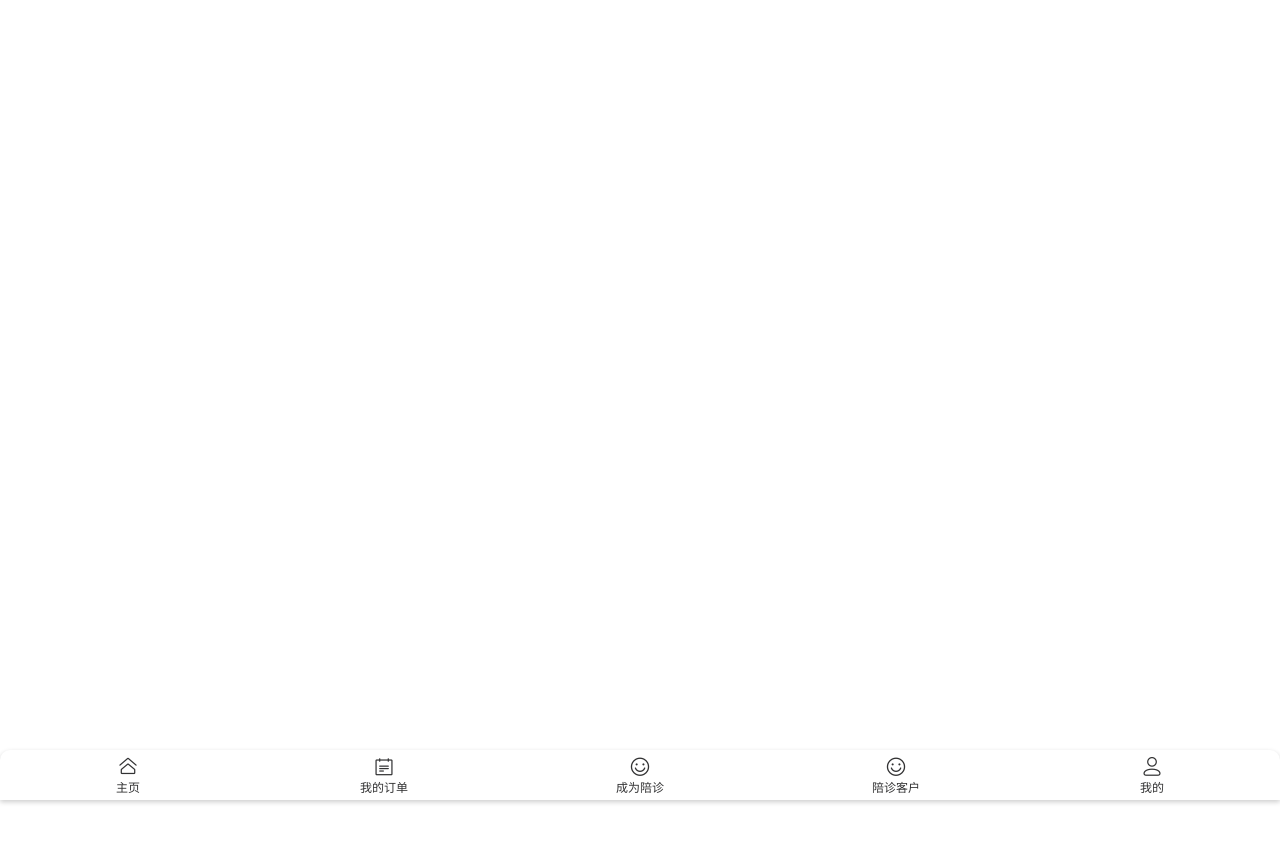
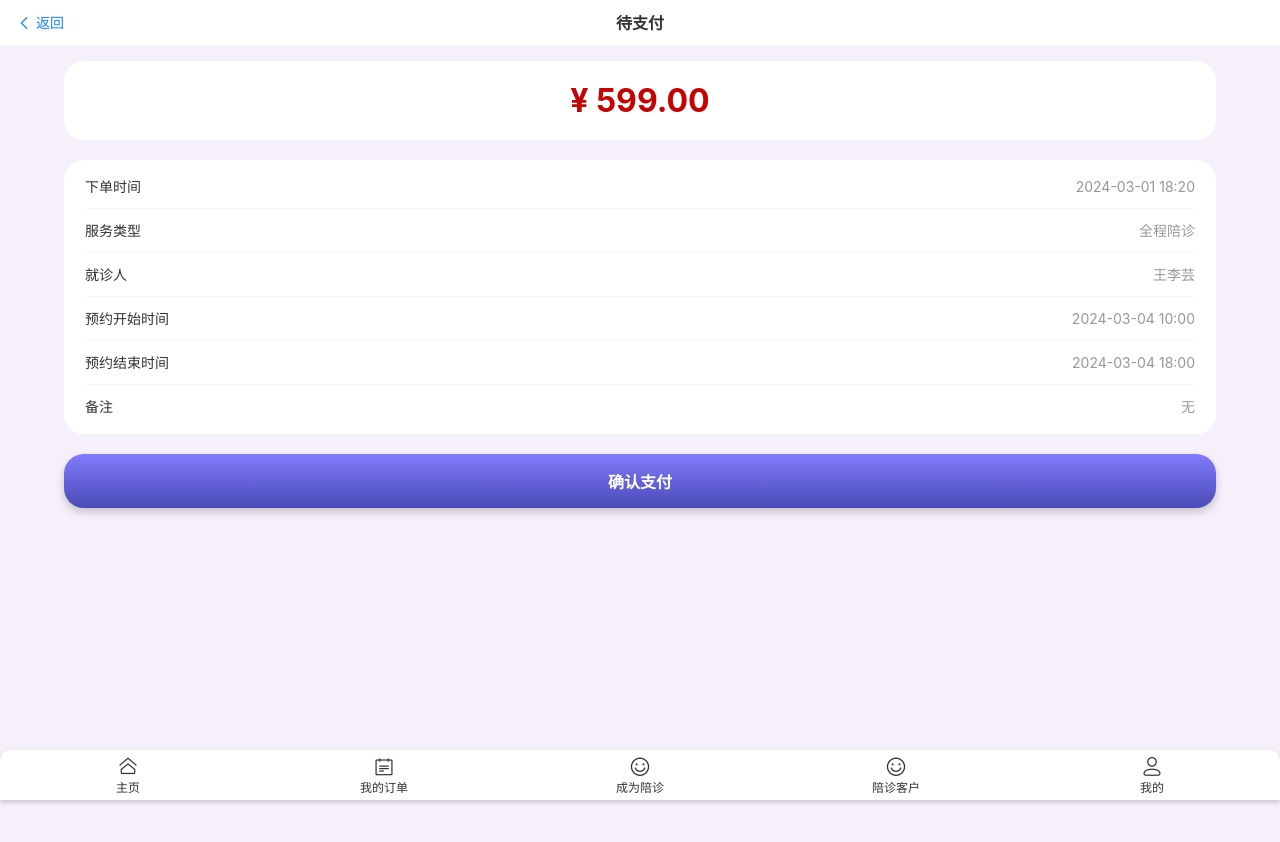
Before and after one commit to ROBINRUGAN/healthdb, a Vue app: page /payment in a window 1280 px wide. Shown: the top 842 px of the page. Before the commit the page ends 800 px from the top, so only its background shows below. Built offline with nearby package versions, Linux system fonts and the light colour scheme.

Commit message:
add: 新增收银台静态和服务提示

```diff
--- a/src/router/index.ts
+++ b/src/router/index.ts
@@ -16,6 +16,7 @@ import CommentDetailView from '@/views/CommentDetailView.vue'
 import OrderDetailView from '@/views/OrderDetailView.vue'
 import ArticleView from '@/views/ArticleView.vue'
 import { useAuthStore } from '@/stores/auth'
+import PaymentView from '@/views/PaymentView.vue'
 const router = createRouter({
   history: createWebHistory(import.meta.env.BASE_URL),
   routes: [
@@ -100,6 +101,11 @@ const router = createRouter({
       path: '/article',
       component: ArticleView,
       meta: { requiresAuth: true }
+    },
+    {
+      path: '/payment',
+      component: PaymentView,
+      meta: { requiresAuth: true }
     }
   ],
   scrollBehavior(to, from, savedPosition) {
--- a/src/views/IWantView.vue
+++ b/src/views/IWantView.vue
@@ -1,19 +1,18 @@
 <script setup lang="ts">
-import { showSuccessToast } from 'vant'
+import { showSuccessToast, showLoadingToast, showDialog } from 'vant'
 import { ref, onMounted } from 'vue'
+import router from '@/router'
 const serviceResult = ref('')
 const patientResult = ref('')
 const dateResult = ref('')
 const endDateResult = ref('')
+const showAmount = ref(false)
 
 const showServicePicker = ref(false)
 const ServiceColumns = [
-  { text: '普通服务', value: 'normal' },
-  { text: '急诊服务', value: 'emergency' },
-  { text: '预约服务', value: 'appointment' },
-  { text: '陪同服务', value: 'accompany' },
-  { text: '接送服务', value: 'pickUp' },
-  { text: '其他服务', value: 'other' }
+  { text: '院内服务', value: 'normal' },
+  { text: '全程服务', value: 'all' },
+  { text: '尊享服务', value: 'vip' }
 ]
 const showPatientPicker = ref(false)
 const patientColumns = [
@@ -52,6 +51,12 @@ const onEndDateConfirm = () => {
 const onServiceConfirm = ({ selectedOptions }: any) => {
   serviceResult.value = selectedOptions[0]?.text
   showServicePicker.value = false
+  showDialog({
+    title: '院内服务',
+    message:
+      '陪诊师协助完成病友全就诊流程，含接送服务规划就诊流程、协助排队取号、排队缴费、代取报告、排队取药等服务。\n 陪诊师与病友在约定的地点汇合，含院外全程接送及规划就诊流程，院内协助排队取号、排队缴费、当次服务时间内代取报告、排队取药等服务。最长4小时全程服务。'
+  })
+  showAmount.value = true
 }
 const onPatientConfirm = ({ selectedOptions }: any) => {
   patientResult.value = selectedOptions[0]?.text
@@ -72,11 +77,11 @@ const onEdit = (item: any) => {
 }
 
 const onSubmit = (values: any) => {
-  showSuccessToast({
-    message: '提交成功',
+  showLoadingToast({
+    message: '加载中...',
     duration: 1000,
     onClose() {
-      console.log('onClose')
+      router.push('/payment')
     }
   })
 }
@@ -86,7 +91,15 @@ const onSubmit = (values: any) => {
     <van-nav-bar title="填写陪诊单" left-text="返回" left-arrow @click-left="$router.go(-1)" />
     <div class="all">
       <h3>陪诊服务单</h3>
-
+      <div
+        style="
+          padding: 20px 0;
+          border-radius: 20px;
+          background-color: white;
+          width: 90%;
+          margin-bottom: 20px;
+        "
+      >
         <van-form @submit="onSubmit">
           <van-cell-group inset>
             <van-field
@@ -184,18 +197,18 @@ const onSubmit = (values: any) => {
               show-word-limit
             />
           </van-cell-group>
-        <div style="margin: 16px">
+        </van-form>
+
+        <div v-if="showAmount" class="amount">¥ 599.00</div>
+      </div>
       <button @click="onSubmit" class="select">提交</button>
-        </div>
-      </van-form>
     </div>
   </div>
 </template>
 <style scoped>
 .all {
   min-height: 90vh;
-  padding-left: 5%;
-  padding-right: 5%;
+
   padding-top: 15px;
   margin: auto;
   padding-bottom: 60px;
@@ -209,7 +222,7 @@ h3 {
   margin-bottom: 20px;
 }
 .select {
-  width: 100%;
+  width: 90%;
   padding: 15px 20px;
   font-size: 16px;
   font-weight: bold;
@@ -223,4 +236,15 @@ h3 {
 .select:active {
   background-image: linear-gradient(to top, rgb(130, 123, 252), rgb(110, 112, 230));
 }
+.amount {
+  width: 80%;
+  margin: auto;
+  background-color: white;
+  font-weight: bold;
+  color: rgb(196, 3, 3);
+  font-size: 32px;
+  text-align: end;
+  margin-top: 20px;
+  /* margin-right: 20px; */
+}
 </style>
--- a/src/views/PaymentView.vue
+++ b/src/views/PaymentView.vue
@@ -0,0 +1,74 @@
+<script setup>
+import router from '@/router'
+import { onMounted } from 'vue'
+import { showDialog } from 'vant'
+onMounted(() => {})
+</script>
+
+<template>
+  <div>
+    <div class="top">
+      <van-nav-bar title="待支付" left-text="返回" left-arrow @click-left="router.go(-1)" />
+    </div>
+    <div class="all">
+      <div class="amount">¥ 599.00</div>
+      <div class="content">
+        <van-cell-group>
+          <van-cell title="下单时间" value="2024-03-01 18:20" />
+          <van-cell title="服务类型" value="全程陪诊" />
+          <van-cell title="就诊人" value="王李芸" />
+          <van-cell title="预约开始时间" value="2024-03-04 10:00" />
+          <van-cell title="预约结束时间" value="2024-03-04 18:00" />
+          <van-cell title="备注" value="无" />
+        </van-cell-group>
+      </div>
+      <button class="select" @click="pay">确认支付</button>
+    </div>
+  </div>
+</template>
+
+<style scoped>
+.all {
+  min-height: 100vh;
+  padding-top: 15px;
+  margin: auto;
+  padding-bottom: 60px;
+  background-color: rgb(245, 240, 250);
+  display: flex;
+  flex-direction: column;
+  align-items: center;
+}
+.content {
+  padding: 5px;
+  background-color: white;
+  border-radius: 20px;
+  width: 90%;
+}
+.select {
+  margin-top: 20px;
+  width: 90%;
+  padding: 15px 20px;
+  font-size: 16px;
+  font-weight: bold;
+  color: white;
+  background-image: linear-gradient(to bottom, rgb(130, 123, 252), rgb(74, 75, 183));
+  border: none;
+  border-radius: 20px;
+  text-align: center;
+  box-shadow: 0 4px 8px rgba(0, 0, 0, 0.2);
+}
+.select:active {
+  background-image: linear-gradient(to top, rgb(130, 123, 252), rgb(110, 112, 230));
+}
+.amount {
+  width: 90%;
+  padding: 20px;
+  background-color: white;
+  border-radius: 20px;
+  font-weight: bold;
+  color: rgb(196, 3, 3);
+  font-size: 32px;
+  text-align: center;
+  margin-bottom: 20px;
+}
+</style>
```
Lines whose indentation alone changed are shown as unchanged.
